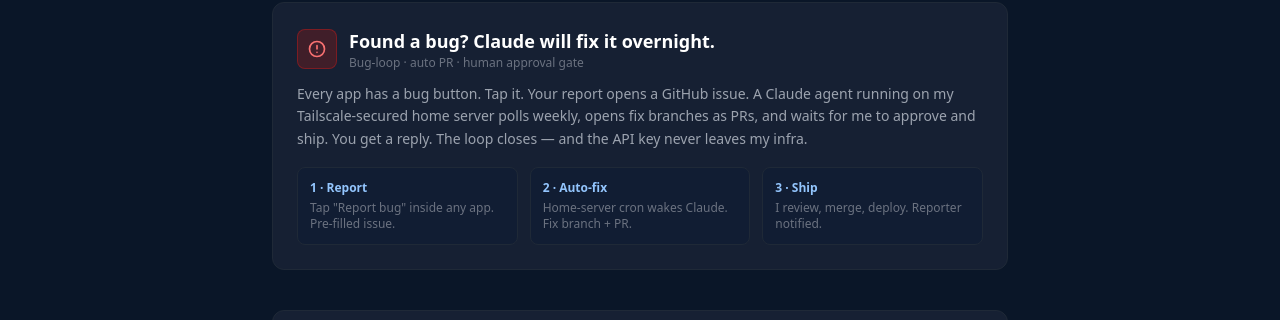
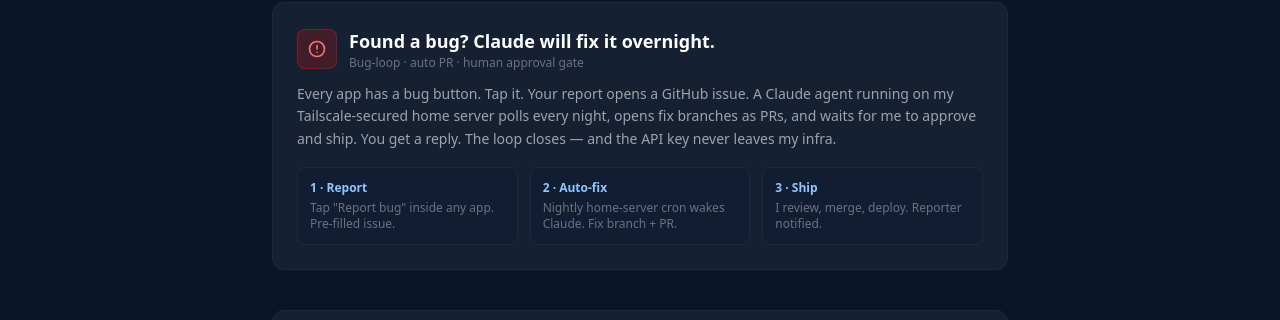
Before and after one commit to andrewflows/tobacia, a Jekyll site: the page appstore.html, which Jekyll copies as it is, in a window 1280 px wide. Shown: the part 1095-1415 px from the top of the page. Built offline with Jekyll 4.4.1, drawn with Linux system fonts in a browser that asks for light colours; nearby versions of some CDN libraries.

Commit message:
Bug-fix loop: nightly cadence (was weekly)
Public copy now matches "Claude will fix it overnight" — nightly poll instead of weekly.

Co-Authored-By: Claude Opus 4.7 (1M context) <noreply@anthropic.com>

```diff
--- a/appstore.html
+++ b/appstore.html
@@ -178,7 +178,7 @@
         </div>
       </div>
       <p class="text-sm text-gray-400 leading-relaxed mb-4">
-        Every app has a bug button. Tap it. Your report opens a GitHub issue. A Claude agent running on my Tailscale-secured home server polls weekly, opens fix branches as PRs, and waits for me to approve and ship. You get a reply. The loop closes — and the API key never leaves my infra.
+        Every app has a bug button. Tap it. Your report opens a GitHub issue. A Claude agent running on my Tailscale-secured home server polls every night, opens fix branches as PRs, and waits for me to approve and ship. You get a reply. The loop closes — and the API key never leaves my infra.
       </p>
       <div class="grid grid-cols-1 sm:grid-cols-3 gap-3 text-xs">
         <div class="bg-navy-light border border-gray-800 rounded-lg p-3">
@@ -187,7 +187,7 @@
         </div>
         <div class="bg-navy-light border border-gray-800 rounded-lg p-3">
           <div class="font-bold text-blue-300 mb-1">2 &middot; Auto-fix</div>
-          <div class="text-gray-500">Home-server cron wakes Claude. Fix branch + PR.</div>
+          <div class="text-gray-500">Nightly home-server cron wakes Claude. Fix branch + PR.</div>
         </div>
         <div class="bg-navy-light border border-gray-800 rounded-lg p-3">
           <div class="font-bold text-blue-300 mb-1">3 &middot; Ship</div>
```
